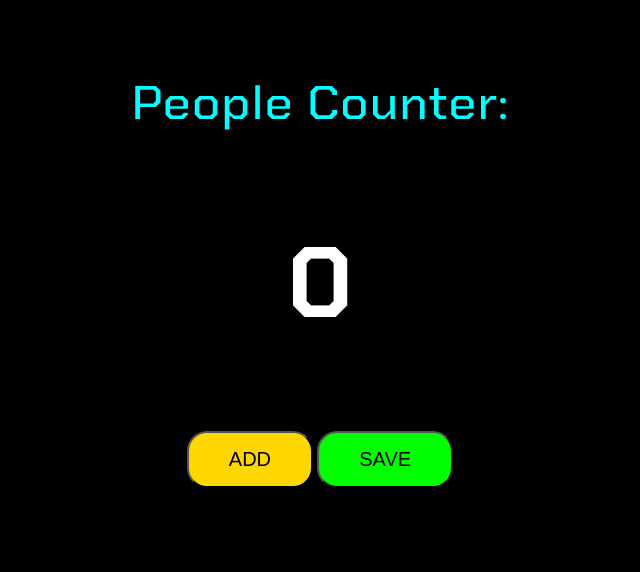
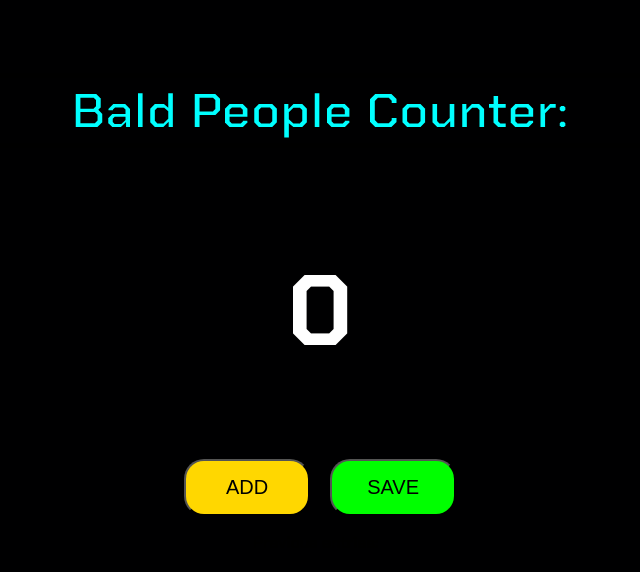
Before and after one commit to MelchardSimeon/people-counter-app, a plain HTML site: page index.html in a window 1280 px wide. Shown: the whole page, without its empty margins (320-960 px from the left). Drawn offline with Linux system fonts and the light colour scheme.

Commit message:
add div container because i forgot

```diff
--- a/index.html
+++ b/index.html
@@ -11,11 +11,14 @@
     <title>Document</title>
 </head>
 <body>
-    <h1> People Counter: </h1>
+    <div class="container">
+    <h1> Bald People Counter: </h1>
     <h2 id="count-el">0</h2>
+        <div class="buttons">
     <button id="increment-btn" onClick="increment()">ADD</button>
     <button id="save-el" onclick="save()"> SAVE </button>
+        </div>
     <p id="save-para"> Previous entries: &nbsp;</p>
-
+    </div>
 </body>
 </html>
--- a/main.js
+++ b/main.js
@@ -14,7 +14,7 @@ function save() {
     let countEntry = counter + " - ";
     savePara.innerText += countEntry;
     savePara.style.color = "pink";
-    savePara.style.fontSize = "40px"
+    savePara.style.fontSize = "20px"
     console.log(counter);
     countEl.textContent = 0;
     counter = 0;
--- a/styles.css
+++ b/styles.css
@@ -37,8 +37,20 @@ h2 {
 
 #save-el{
     background-color: lime;
-    padding: 15px 40px;
+    padding: 15px 35px;
     border-radius: 20px;
     font-size: 20px;
     transition: opacity 0.15s;
 }
+
+.container {
+    display: flex;
+    flex-wrap: wrap;
+    flex-direction: column;
+}
+
+.buttons {
+    display: flex;
+    justify-content: center;
+    gap: 20px;
+}
```
